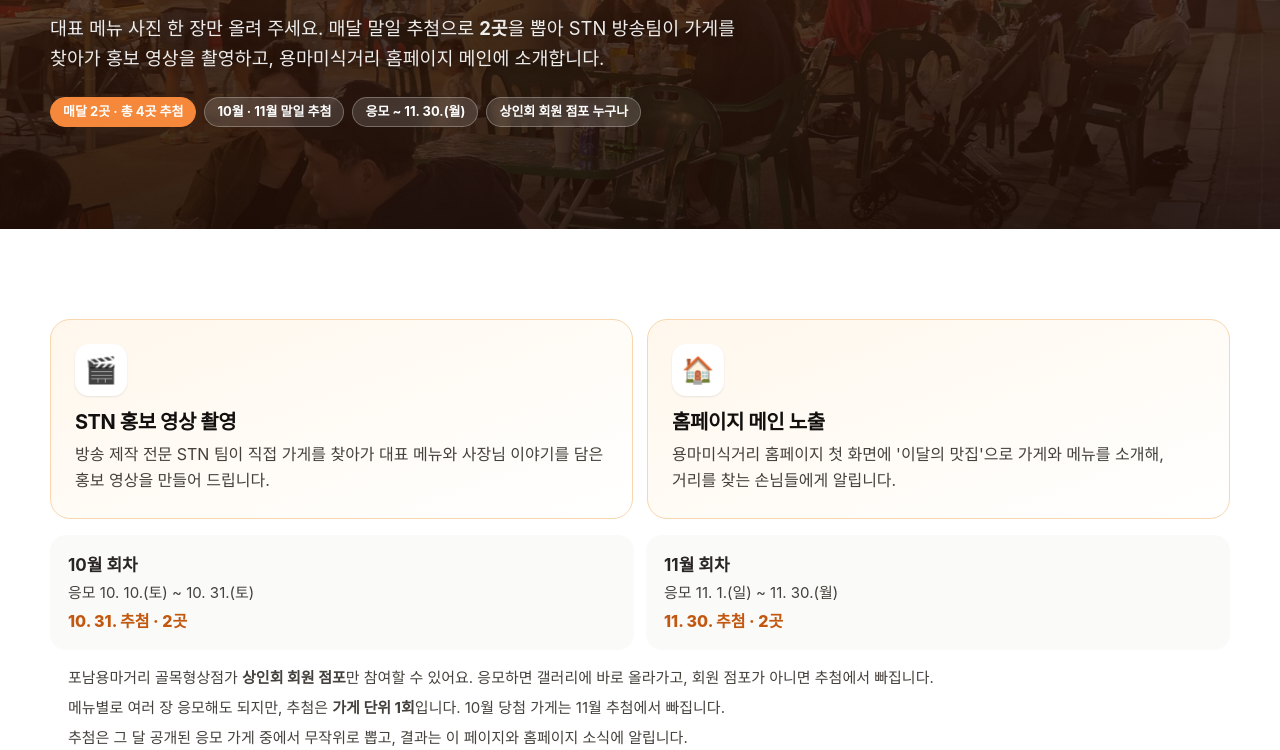
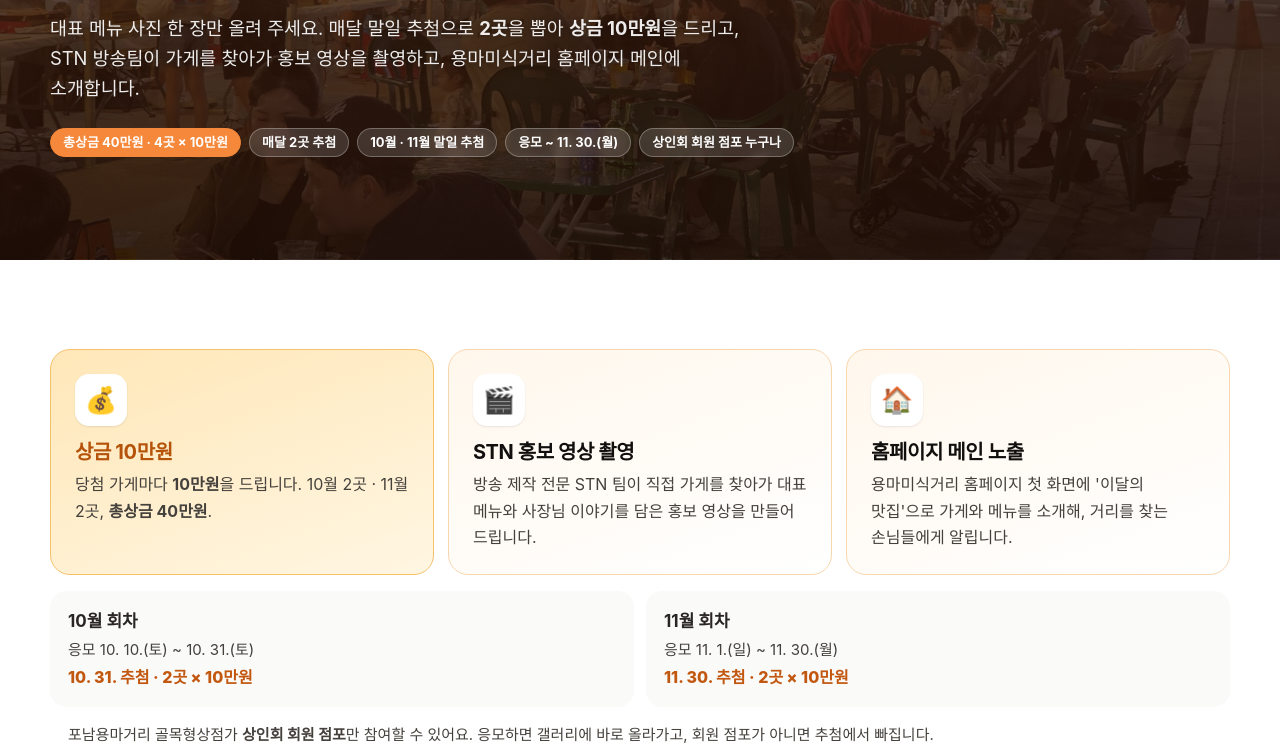
Before and after one commit to stnhub210-dev/2026yongma, a plain HTML site: page foodshow.html in a window 1280 px wide. Shown: the part 374-1124 px from the top of the page. Drawn offline with nearby package versions, Linux system fonts and the light colour scheme; no server answers; a web font is replaced by a local one.

Commit message:
음식 자랑: 당첨 가게 상금 10만원(4곳 총 40만원) 추가
Co-Authored-By: Claude Opus 5.5 <noreply@anthropic.com>

```diff
--- a/admin/contest.html
+++ b/admin/contest.html
@@ -8,7 +8,7 @@
 <link rel="apple-touch-icon" href="/assets/icons/apple-touch-icon.png">
 <link rel="manifest" href="/manifest.webmanifest">
 <meta name="theme-color" content="#0E1F4D">
-<link rel="stylesheet" href="../assets/css/style.css?v=20261010h">
+<link rel="stylesheet" href="../assets/css/style.css?v=20261010i">
 <style>
   /* 이 화면 전용 — 응모작 썸네일과 점수 칸 */
   .cta-thumb { width: 96px; height: 72px; object-fit: cover; border-radius: 8px; cursor: zoom-in; background: #eee; }
--- a/assets/css/style.css
+++ b/assets/css/style.css
@@ -1624,3 +1624,9 @@ img, video, iframe, table { max-width: 100%; }
 .cs__track { height: 14px; }
 .cs__more { font-size: 1.0625rem; }
 .fs-band p b { white-space: nowrap; }
+
+/* 음식 자랑 상금 */
+.fs-perks { grid-template-columns: repeat(auto-fit, minmax(240px, 1fr)); }
+.fs-perk--money { background: linear-gradient(160deg, #FFE7B8, #FFF6E2); border-color: #F5C26B; }
+.fs-perk--money h3 { color: #B45309; }
+.fs-band__total { display: inline-block; margin-left: 6px; padding: 2px 12px; border-radius: 999px; background: #E0701F; color: #fff; font-weight: 900; font-size: .9375rem; white-space: nowrap; }
--- a/foodshow.html
+++ b/foodshow.html
@@ -4,16 +4,16 @@
 <meta charset="utf-8">
 <meta name="viewport" content="width=device-width, initial-scale=1">
 <title>우리 가게 음식 자랑하기 — 용마미식거리 상인회</title>
-<meta name="description" content="포남용마거리 상인회 점포 대상 — 우리 가게 대표 메뉴 사진을 올리면 매달 2곳을 추첨해 STN 홍보 영상 촬영과 홈페이지 메인 노출로 홍보해 드립니다.">
+<meta name="description" content="포남용마거리 상인회 점포 대상 — 우리 가게 대표 메뉴 사진을 올리면 매달 2곳을 추첨해 상금 10만원과 STN 홍보 영상 촬영, 홈페이지 메인 노출로 홍보해 드립니다. 총상금 40만원.">
 <meta property="og:title" content="우리 가게 음식 자랑하기 — 용마미식거리 상인회">
-<meta property="og:description" content="대표 메뉴 사진 한 장으로 응모 · 매달 2곳 추첨 · STN 홍보 영상 촬영 + 홈페이지 메인 노출">
+<meta property="og:description" content="대표 메뉴 사진 한 장으로 응모 · 매달 2곳 추첨 · 상금 10만원 + STN 홍보 영상 촬영 + 홈페이지 메인 노출">
 <meta property="og:image" content="https://2026yongma.com/assets/img/og-kakao.jpg?v=20261009">
 <link rel="icon" href="/favicon.ico" sizes="48x48">
 <link rel="icon" href="/assets/icons/favicon-32.png" type="image/png" sizes="32x32">
 <link rel="apple-touch-icon" href="/assets/icons/apple-touch-icon.png">
 <link rel="manifest" href="/manifest.webmanifest">
 <meta name="theme-color" content="#0E1F4D">
-<link rel="stylesheet" href="assets/css/style.css?v=20261010h">
+<link rel="stylesheet" href="assets/css/style.css?v=20261010i">
 </head>
 <body>
 <div id="site-header"></div>
@@ -26,11 +26,12 @@
     <h1>우리 가게 음식 자랑하기</h1>
     <p class="ct-slogan">사장님의 자신 있는 한 접시, <strong>우리가 영상으로 만들어 드립니다!</strong></p>
     <p class="lead mt-2" style="max-width:62ch">
-      대표 메뉴 사진 한 장만 올려 주세요. 매달 말일 추첨으로 <b>2곳</b>을 뽑아
+      대표 메뉴 사진 한 장만 올려 주세요. 매달 말일 추첨으로 <b>2곳</b>을 뽑아 <b>상금 10만원</b>을 드리고,
       STN 방송팀이 가게를 찾아가 홍보 영상을 촬영하고, 용마미식거리 홈페이지 메인에 소개합니다.
     </p>
     <div class="chip-row mt-3">
-      <span class="chip chip--amber">매달 2곳 · 총 4곳 추첨</span>
+      <span class="chip chip--amber">총상금 40만원 · 4곳 × 10만원</span>
+      <span class="chip">매달 2곳 추첨</span>
       <span class="chip">10월 · 11월 말일 추첨</span>
       <span class="chip">응모 ~ 11. 30.(월)</span>
       <span class="chip">상인회 회원 점포 누구나</span>
@@ -42,6 +43,11 @@
 <section class="section" style="padding-bottom:clamp(24px,3vw,40px)">
   <div class="wrap">
     <div class="fs-perks">
+      <article class="fs-perk fs-perk--money">
+        <span class="fs-perk__ico" aria-hidden="true">💰</span>
+        <h3>상금 10만원</h3>
+        <p>당첨 가게마다 <b>10만원</b>을 드립니다. 10월 2곳 · 11월 2곳, <b>총상금 40만원</b>.</p>
+      </article>
       <article class="fs-perk">
         <span class="fs-perk__ico" aria-hidden="true">🎬</span>
         <h3>STN 홍보 영상 촬영</h3>
@@ -55,8 +61,8 @@
     </div>
 
     <div class="fs-sched">
-      <div><b>10월 회차</b><span>응모 10. 10.(토) ~ 10. 31.(토)</span><em>10. 31. 추첨 · 2곳</em></div>
-      <div><b>11월 회차</b><span>응모 11. 1.(일) ~ 11. 30.(월)</span><em>11. 30. 추첨 · 2곳</em></div>
+      <div><b>10월 회차</b><span>응모 10. 10.(토) ~ 10. 31.(토)</span><em>10. 31. 추첨 · 2곳 × 10만원</em></div>
+      <div><b>11월 회차</b><span>응모 11. 1.(일) ~ 11. 30.(월)</span><em>11. 30. 추첨 · 2곳 × 10만원</em></div>
     </div>
     <ul class="fs-notes">
       <li>포남용마거리 골목형상점가 <b>상인회 회원 점포</b>만 참여할 수 있어요. 응모하면 갤러리에 바로 올라가고, 회원 점포가 아니면 추첨에서 빠집니다.</li>
```
Also changed, not shown: admin/food.html (+1 -1 lines), contest.html (+1 -1 lines), index.html (+2 -2 lines).
